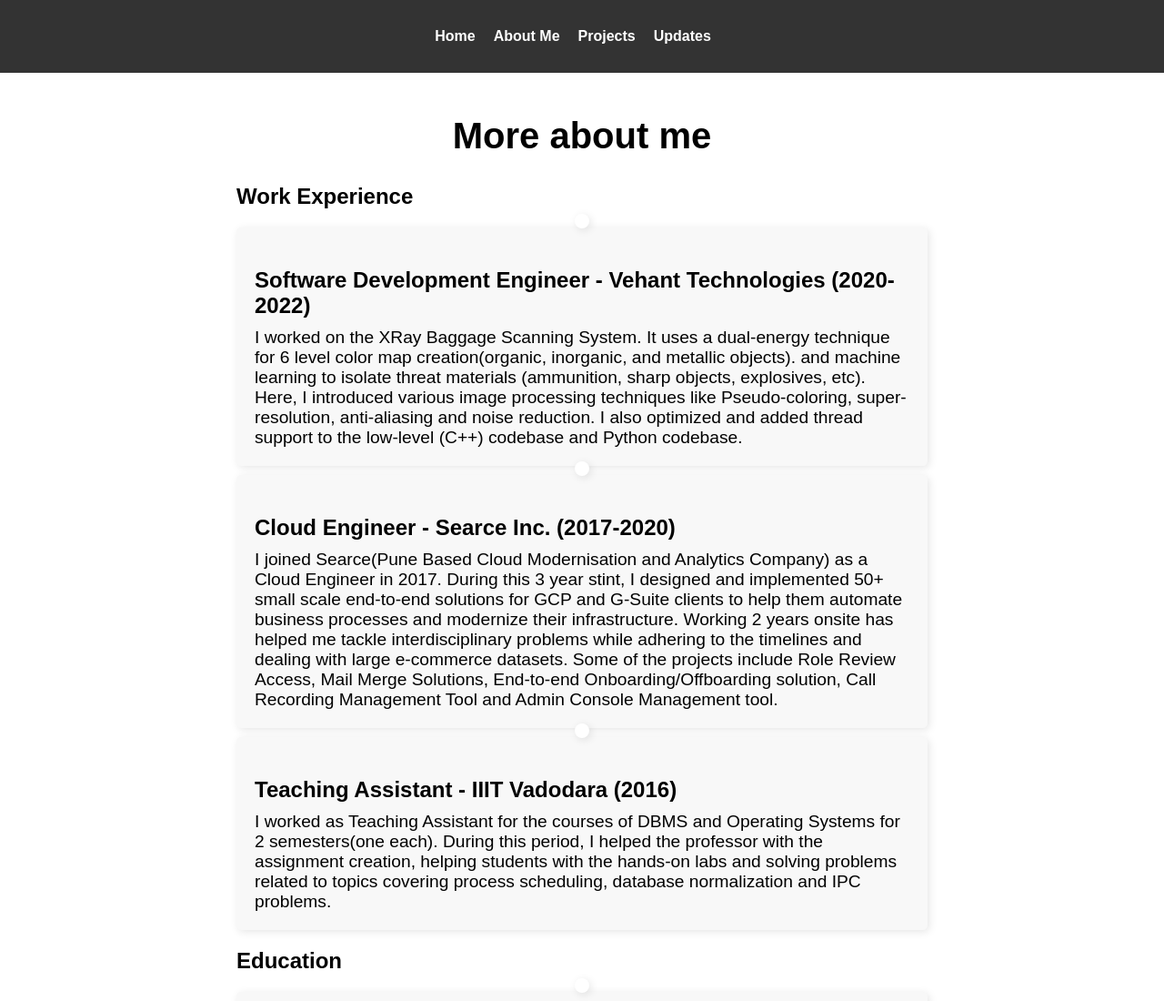
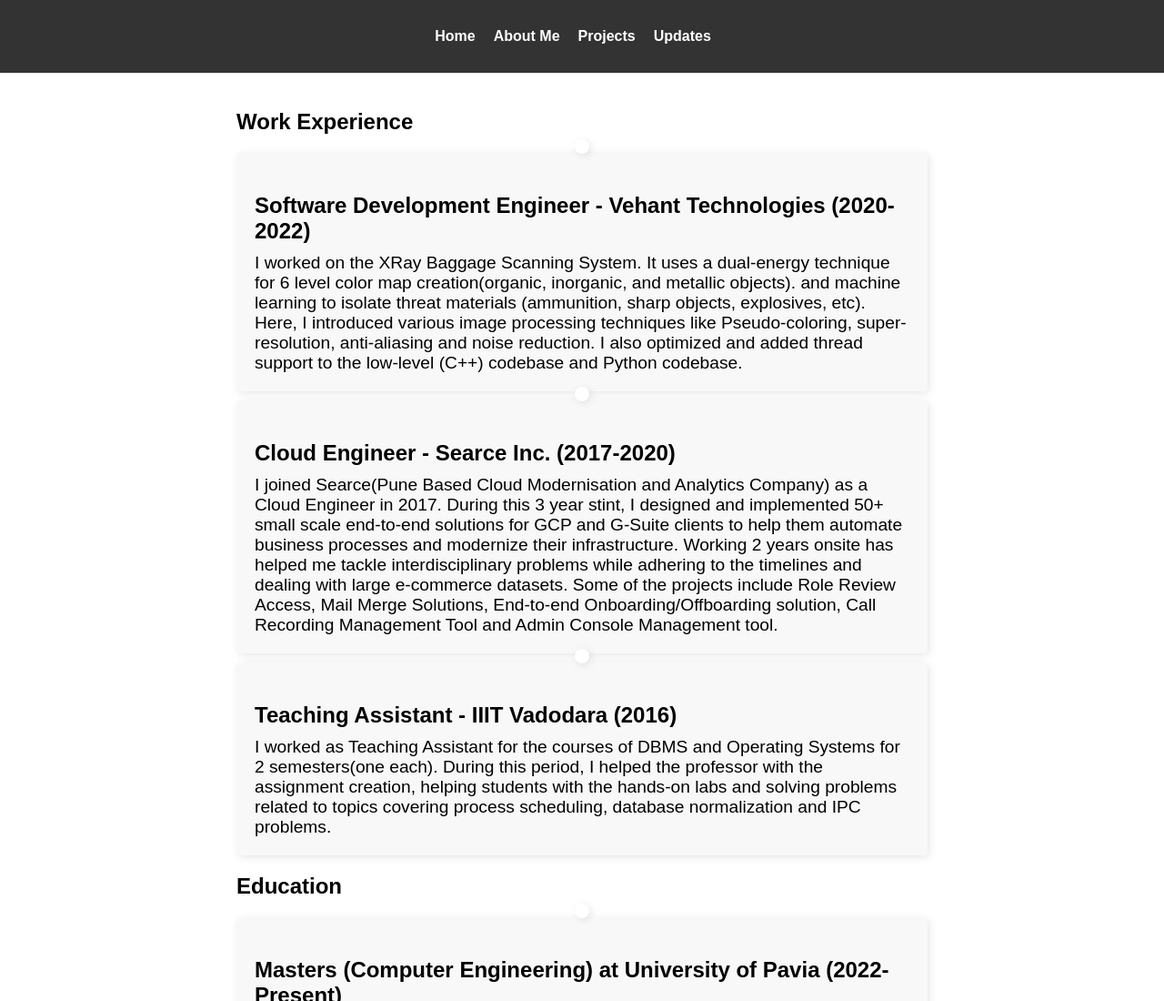
Before and after one commit to shubhamshubhankar/shubhamshubhankar.github.io, a plain HTML site: page aboutMe.html in a window 1280 px wide. Shown: the top 1100 px of the page at 91% size. Drawn offline with Linux system fonts and the light colour scheme.

Commit message:
Some slight changes

```diff
--- a/aboutMe.html
+++ b/aboutMe.html
@@ -17,7 +17,6 @@
       </nav>
     </header>
   <main>
-    <h1>More about me</h1>
     <div class="topic">
       <h2>Work Experience</h2>
       <div class="activity">
```
Also changed, not shown: updates.html (+0 -1 lines).
